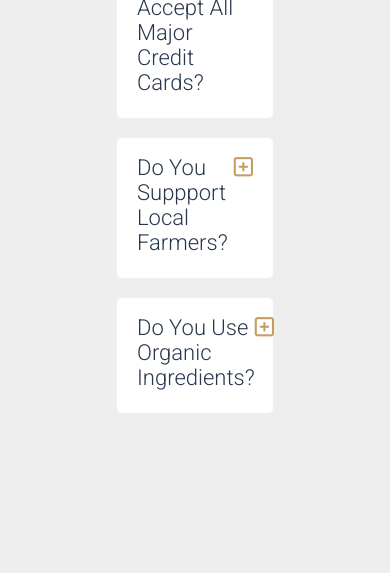
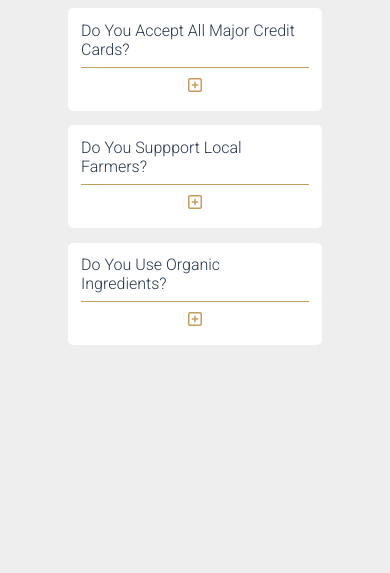
Before and after one commit to GOKULBS0023/FAQ, a plain HTML site: page index.html in a window 390 px wide. Shown: the part 271-844 px from the top of the page. Drawn offline with Linux system fonts and the light colour scheme.

Commit message:
add responsive

```diff
--- a/style.css
+++ b/style.css
@@ -54,6 +54,8 @@ a:link {
     font-size: 2.2rem;
     display: flex;
     justify-content: space-between;
+    align-items: center;
+    gap: 1rem;
     padding: .75rem 0;
 }
 
@@ -107,3 +109,58 @@ a:link {
 .show-text .plus-icon {
     display: none;
 }
+/* Media Query  */
+@media only screen and (max-width:1000px) {
+    .question {
+        width: 45vw;
+    }
+}
+@media only screen and (max-width:900px) {
+    html{
+        font-size: 50%;
+    }
+    .question {
+        width: 50vw;
+    }
+}
+@media only screen and (max-width:700px) {
+    .question {
+        width: 55vw;
+        padding: .8rem 1.6rem;
+        margin-bottom: 1.8rem;
+    }
+
+    .question-title {
+        font-size: 2rem;
+    }
+}
+@media only screen and (max-width:580px) {
+    .question{
+        width: 65vw;
+    }
+    .question-title{
+        flex-direction: column;
+        align-items: start;
+    }
+    .question-title .question-btn{
+        align-self: center;
+    }
+
+    .question-btn:hover {
+        transform: rotate(0);
+    }
+    .question-text p {
+        margin: 0rem 0;
+        padding: 1rem 0;
+    }
+}
+@media only screen and (max-width:430px){
+
+    .question-title p{
+        padding-bottom: 1rem;
+        border-bottom: 1px solid #c59d5f;
+    }
+    hr{
+        display: none;
+    }
+}
```
